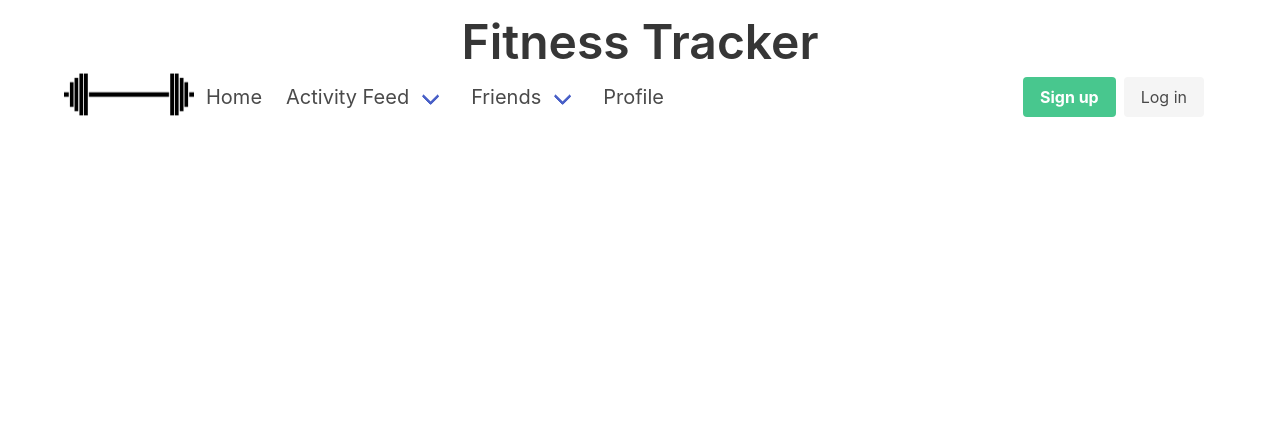
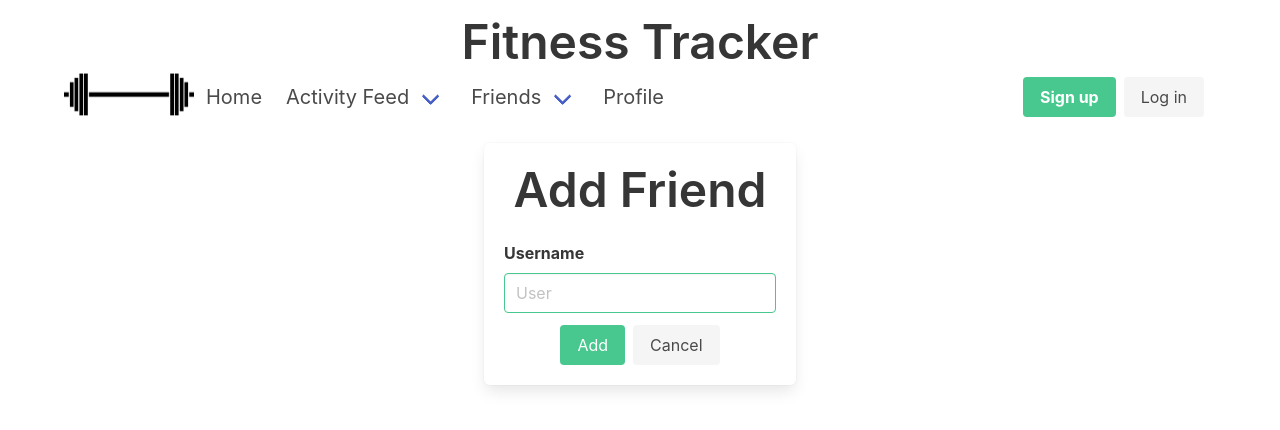
Before and after one commit to mallorygerosa/CPS493-Exercise-App, a Vue app in the folder client/: page /addfriend in a window 1280 px wide. Shown: the top 430 px of the page. Built offline with nearby package versions, Linux system fonts and the light colour scheme.

Commit message:
Cleaned up

```diff
--- a/client/src/components/Header.vue
+++ b/client/src/components/Header.vue
@@ -38,7 +38,7 @@
 
             <div class="navbar-dropdown">
               <router-link class="navbar-item" to="/Friends"> Friend List </router-link>
-              <router-link class="navbar-item" to="/Friends"> Add Friend </router-link>
+              <router-link class="navbar-item" to="/AddFriend"> Add Friend </router-link>
             </div>
           </div>
           <router-link class="navbar-item" is-tab to="/Profile"> Profile </router-link>
--- a/client/src/components/LoginBadge.vue
+++ b/client/src/components/LoginBadge.vue
@@ -3,12 +3,11 @@
     <a class="button is-success" @click="signup">
       <strong>Sign up</strong>
     </a>
-          <a class="button is-light" @click="login">
-            Log in
-          </a>
+    <a class="button is-light" @click="login"> Log in </a>
   </div>
   <div v-else>
-        Hello {{name}}
+    <button class="button is-white">Hello {{ name }}</button>
+
     <button class="button is-success" @click="logout">Log out</button>
   </div>
 </template>
@@ -17,27 +16,27 @@
 import Session from "../services/session";
 
 export default {
-    data (){
-        return ({
-            Session
-        })
+  data() {
+    return {
+      Session,
+    };
   },
   methods: {
-        login(){
-            this.$router.push('/login');
+    login() {
+      this.$router.push("/login");
       //this.Session.Login();
     },
-        signup(){
-            this.$router.push('/signup');
-        }
+    signup() {
+      this.$router.push("/signup");
     },
-    logout(){
-        this.user=null;
+    logout() {
+      this.user = null;
     },
-    computed:{
-        name(){
-            return this.Session.user.FirstName + ' ' + this.Session.user.LastName;
-        }
-    }
-}
+  },
+  computed: {
+    name() {
+      return this.Session.user.FirstName + " " + this.Session.user.LastName;
+    },
+  },
+};
 </script>
--- a/client/src/router/index.js
+++ b/client/src/router/index.js
@@ -1,7 +1,9 @@
 import { createRouter, createWebHistory } from 'vue-router'
 import Home from '../views/Home.vue';
 import Exercise from '../views/Exercise.vue';
+import AddExercise from '../views/AddExercise.vue';
 import Friends from '../views/Friends.vue';
+import AddFriend from '../views/AddFriend.vue';
 import Profile from '../views/Profile.vue';
 import Session from'../services/session';
 
@@ -18,9 +20,19 @@ const routes = [
     component: Exercise
   },
   {
+    path: '/addexercise',
+    name: 'AddExercise',
+    component: AddExercise
+  },
+  {
     path: '/friends',
     name: 'Friends',
     component: Friends
+  },
+  {
+    path: '/addfriend',
+    name: 'AddFriend',
+    component: AddFriend,
   },
   {
     path: '/profile',
--- a/client/src/services/session.js
+++ b/client/src/services/session.js
@@ -4,14 +4,17 @@ const session = {
     Login(email, password){
 
         this.user = {
-            FirstName: 'Moshe',
-            LastName: 'pl',
+            FirstName: 'Admin Mallory',
+            LastName: 'Gerosa ',
             Password: password,
             id: 613,
         }
     },
     Signup(){
 
+    },
+    Logout(){
+        this.user=null
     }
 };
 
--- a/client/src/views/AddFriend.vue
+++ b/client/src/views/AddFriend.vue
@@ -1,5 +1,33 @@
 <template>
+  <div class="addfriend">
+    <div class="columns is-centered">
+      <form class="box" style="margin-top: 30px" @submit.prevent="login()">
+        <p class="title is-1 has-text-centered">Add Friend</p>
 
+        <div class="field">
+          <label class="label">Username</label>
+          <div class="control">
+            <input
+              class="input is-success"
+              type="text"
+              placeholder="User"
+              required
+            />
+          </div>
+        </div>
+
+        <div class="field">
+          <div class="control">
+            <div class="buttons is-grouped is-centered">
+              <button class="button is-success">Add</button>
+              <router-link class="button is-light" to="./Friends">Cancel</router-link>
+            </div>
+          </div>
+        </div>
+
+      </form>
+    </div>
+  </div>
 </template>
 
 <script>
--- a/client/src/views/Exercise.vue
+++ b/client/src/views/Exercise.vue
@@ -2,8 +2,8 @@
 <div class="exercise">
     <h1 class="subtitle is-2 has-text-centered">Recent Activity</h1>
   <div class="container">
-    <router-link href="/AddExercise" class="button is-success">
-      Add New to</router-link>
+    <router-link to="/AddExercise" class="button is-success">
+      Add New Activity</router-link>
     <div class="card">
       <div class="card-content">
         <article class="post">
--- a/client/src/views/Friends.vue
+++ b/client/src/views/Friends.vue
@@ -2,11 +2,9 @@
   <div class="friends">
     <h1 class="subtitle is-2 has-text-centered">Friends</h1>
     <div class="container">
-    <a href="/AddFriends">
-
-    <button class="button is-success">Add Friend</button>
-    </a>
-
+      <router-link to="/AddFriend" class="button is-success">
+        Add Friend
+      </router-link>
       <button class="button is-light">Edit Friend List</button>
 
       <div class="card">
@@ -17,12 +15,16 @@
               <article class="media">
                 <div class="media-left">
                   <figure class="image is-96x96">
-                  <img class="is-rounded" src="https://bulma.io/images/placeholders/96x96.png" alt="Placeholder">
+                    <img
+                      class="is-rounded"
+                      src="https://bulma.io/images/placeholders/96x96.png"
+                      alt="Placeholder"
+                    />
                   </figure>
                 </div>
                 <div class="media-content">
-                <p class="title is-4"> Name </p>
-                <p class="subtitle is-5"> Username </p>
+                  <p class="title is-4">Name</p>
+                  <p class="subtitle is-5">Username</p>
                   <p class="subtitle is-6 has-text-left">
                     <a id="launch_modal">View Profile</a>
                   </p>
@@ -32,12 +34,16 @@
               <article class="media">
                 <div class="media-left">
                   <figure class="image is-96x96">
-                  <img class="is-rounded" src="https://bulma.io/images/placeholders/96x96.png" alt="Placeholder">
+                    <img
+                      class="is-rounded"
+                      src="https://bulma.io/images/placeholders/96x96.png"
+                      alt="Placeholder"
+                    />
                   </figure>
                 </div>
                 <div class="media-content">
-                <p class="title is-4"> Name </p>
-                <p class="subtitle is-5"> Username </p>
+                  <p class="title is-4">Name</p>
+                  <p class="subtitle is-5">Username</p>
                   <p class="subtitle is-6 has-text-left">
                     <a id="launch_modal">View Profile</a>
                   </p>
@@ -50,12 +56,16 @@
               <article class="media">
                 <div class="media-left">
                   <figure class="image is-96x96">
-                  <img class="is-rounded" src="https://bulma.io/images/placeholders/96x96.png" alt="Placeholder">
+                    <img
+                      class="is-rounded"
+                      src="https://bulma.io/images/placeholders/96x96.png"
+                      alt="Placeholder"
+                    />
                   </figure>
                 </div>
                 <div class="media-content">
-                <p class="title is-4"> Name </p>
-                <p class="subtitle is-5"> Username </p>
+                  <p class="title is-4">Name</p>
+                  <p class="subtitle is-5">Username</p>
                   <p class="subtitle is-6 has-text-left">
                     <a id="launch_modal">View Profile</a>
                   </p>
@@ -67,12 +77,16 @@
               <article class="media">
                 <div class="media-left">
                   <figure class="image is-96x96">
-                  <img class="is-rounded" src="https://bulma.io/images/placeholders/96x96.png" alt="Placeholder">
+                    <img
+                      class="is-rounded"
+                      src="https://bulma.io/images/placeholders/96x96.png"
+                      alt="Placeholder"
+                    />
                   </figure>
                 </div>
                 <div class="media-content">
-                <p class="title is-4"> Name </p>
-                <p class="subtitle is-5"> Username </p>
+                  <p class="title is-4">Name</p>
+                  <p class="subtitle is-5">Username</p>
                   <p class="subtitle is-6 has-text-left">
                     <a id="launch_modal">View Profile</a>
                   </p>
@@ -87,27 +101,25 @@
       <div class="modal-background"></div>
       <div class="model-content">
         <form action class="box">
-
           <div class="field">
             <label class="label">Username</label>
             <div class="control">
-            <input class="input is-success" type="text" placeholder="Username">
+              <input
+                class="input is-success"
+                type="text"
+                placeholder="Username"
+              />
             </div>
             <button class="button help is-success">Add User</button>
           </div>
-
         </form>
       </div>
     </div>
-
   </div>
 </template>
 <script>
-
 export default {
-  name: 'Friends',
-  components: {
-
-  }
-}
+  name: "Friends",
+  components: {},
+};
 </script>
--- a/client/src/views/Login.vue
+++ b/client/src/views/Login.vue
@@ -1,5 +1,5 @@
 <template>
-  <div class="container">
+  <div class="login">
     <div class="columns is-centered">
       <form class="box" style="margin-top: 30px" @submit.prevent="login()">
         <p class="title is-1 has-text-centered">Log In</p>
@@ -31,7 +31,7 @@
         <div class="field">
           <div class="control">
             <div class="buttons is-grouped is-centered">
-              <button class="button is-success">Log In</button>
+              <router-link class="button is-success" to="/Profile">Log In</router-link>
               <router-link class="button is-light" to="./">Cancel</router-link>
             </div>
           </div>
--- a/client/src/views/Signup.vue
+++ b/client/src/views/Signup.vue
@@ -6,16 +6,16 @@
 
         <div class="field">
           <label class="label">Username</label>
-          <div class="control has-icons-left">
+          <div class="control">
             <input
               class="input is-success"
               type="text"
               placeholder="User"
               required
             />
-            <span class="icon is-small is-left">
+            <!-- <span class="icon is-small is-left">
               <i href="" class="fas fa-envelope"></i>
-            </span>
+            </span> -->
           </div>
         </div>
 
@@ -70,9 +70,9 @@
 import Session from "../services/session";
 export default {
   data: () => {
-    return ({
-      Session
-    })
+    return {
+      Session,
+    };
   },
   methods: {
     signup() {
```
Lines whose indentation alone changed are shown as unchanged.
